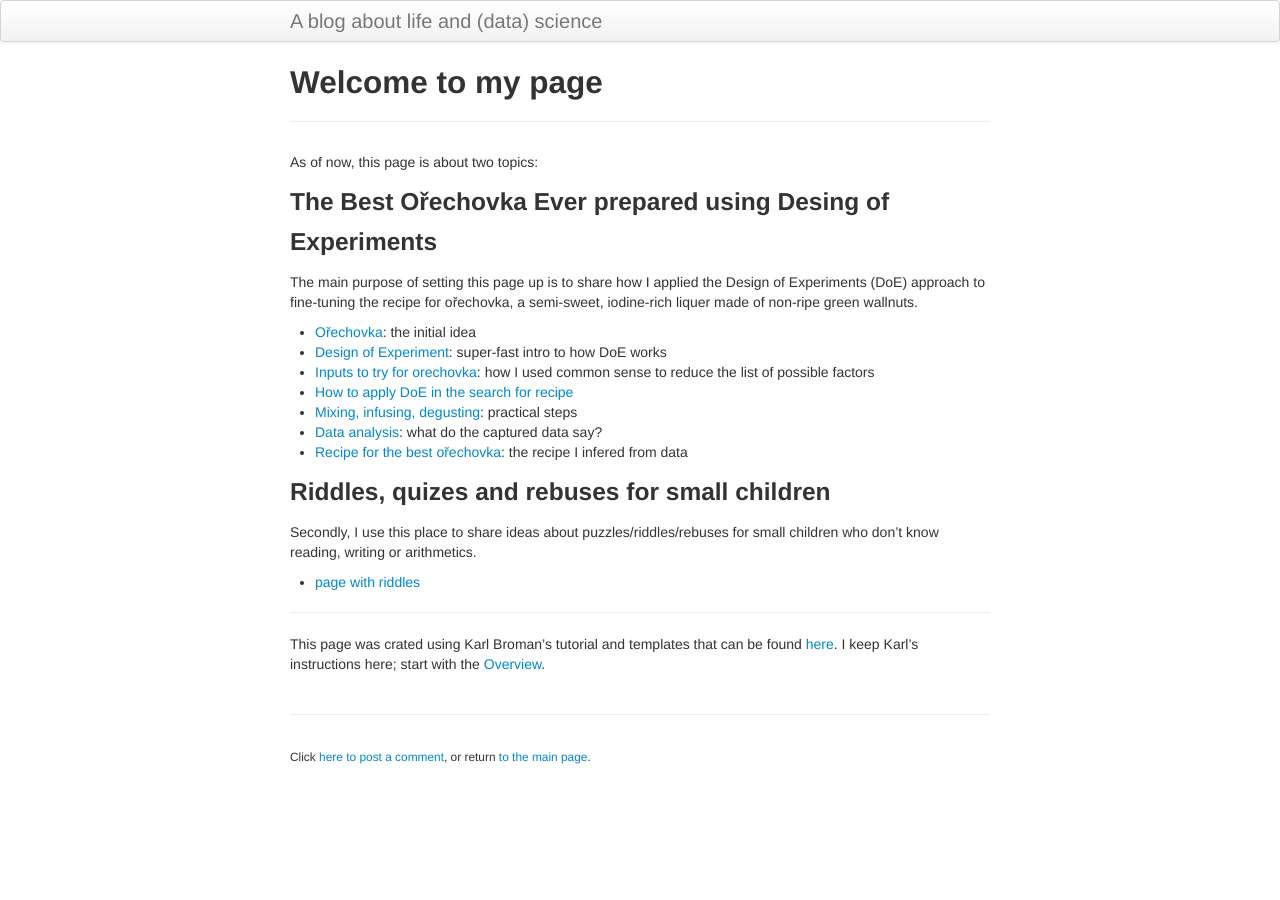
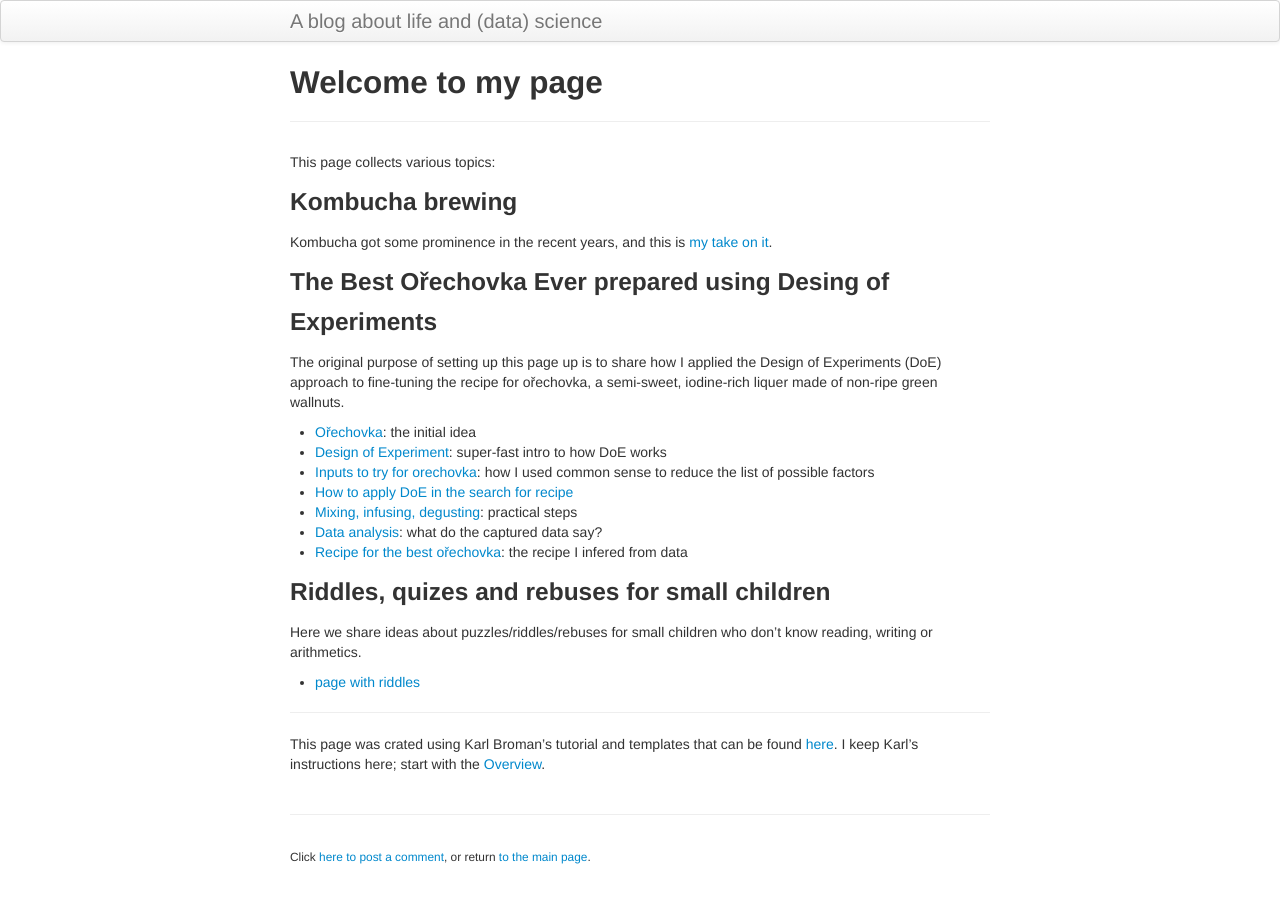
Before and after one commit to vojtech-filipec/vojtech-filipec.github.io, a Jekyll site: the page built from index.md, in a window 1280 px wide. Built offline with Jekyll 4.4.1, drawn with Linux system fonts in a browser that asks for light colours.

Commit message:
kombucha

```diff
--- a/index.md
+++ b/index.md
@@ -5,11 +5,15 @@ title: Welcome to my page
 description: Minimal tutorial on making a simple website with GitHub Pages
 ---
 
-As of now, this page is about two topics:
+This page collects various topics:
+
+### Kombucha brewing
+
+Kombucha got some prominence in the recent years, and this is [my take on it](pages/kombucha.md).
 
 ### The Best Ořechovka Ever prepared using Desing of Experiments
 
-The main purpose of setting this page up is to share how I applied the Design of Experiments (DoE) approach to fine-tuning the recipe for ořechovka, a semi-sweet, iodine-rich liquer made of non-ripe green wallnuts.
+The original purpose of setting up this page up is to share how I applied the Design of Experiments (DoE) approach to fine-tuning the recipe for ořechovka, a semi-sweet, iodine-rich liquer made of non-ripe green wallnuts.
 
 - [Ořechovka](pages/orechovka1.html): the initial idea
 - [Design of Experiment](pages/orechovka2.html): super-fast intro to how DoE works
@@ -21,7 +25,7 @@ The main purpose of setting this page up is to share how I applied the Design of
 
 ### Riddles, quizes and rebuses for small children
 
-Secondly, I use this place to share ideas about puzzles/riddles/rebuses for small children who don't know reading, writing or arithmetics.
+Here we share ideas about puzzles/riddles/rebuses for small children who don't know reading, writing or arithmetics.
 - [page with riddles](pages/quizes.html)
 
 
```
Also changed, not shown: pages/kombucha.md (added, +74 -0 lines), assets/kombucha/kombucha-ovoce.jpg (added), assets/kombucha/kombucha.jpg (added).
